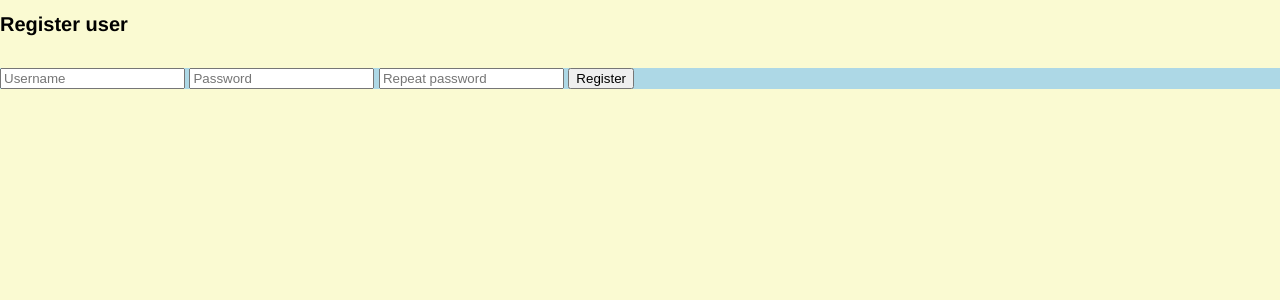
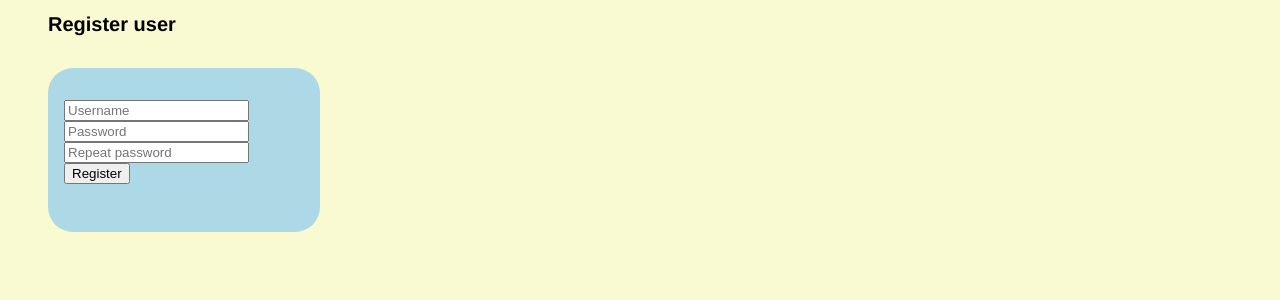
Before and after one commit to mojord/billions, a Flask app: page /register in a window 1280 px wide. Shown: the top 300 px of the page. Run offline with Flask 2, Linux system fonts and the light colour scheme.

Commit message:
modify forms

```diff
--- a/src/static/main.css
+++ b/src/static/main.css
@@ -3,7 +3,7 @@ html {
 }
 
 body {
-    margin: auto;
+    margin: 0 0 0 3em;
     background-color: lightgoldenrodyellow;
     max-width: 45em
     padding: 0 30px 10px 10px;
@@ -12,6 +12,9 @@ body {
 
 form {
     background: lightblue;
+    border-radius: 25px;
+    padding: 2em 1em 3em;
+    width: 15em
 }
 
 h1 {
```
